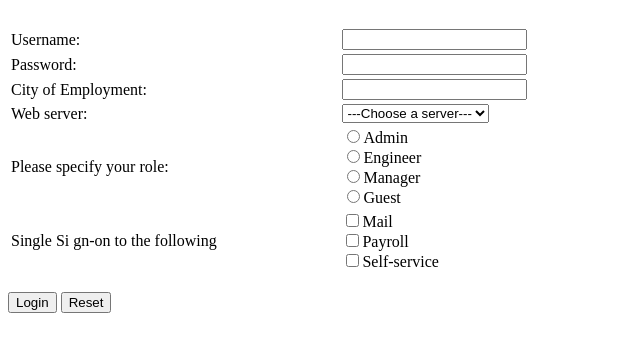
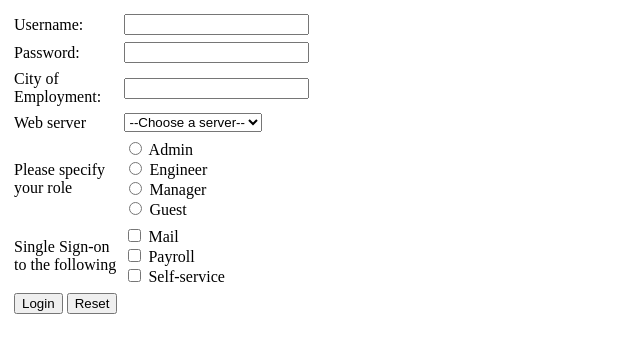
Before and after one commit to Nguyen-Ha-Anh/Day-1, a plain HTML site: page baitapbuoi4/baitap3a.html in a window 1280 px wide. Shown: the whole page, without its empty margins (0-640 px from the left). Drawn offline with Linux system fonts and the light colour scheme.

Commit message:
first commit

```diff
--- a/baitapbuoi4/baitap3a.html
+++ b/baitapbuoi4/baitap3a.html
@@ -3,65 +3,90 @@
 <head>
     <meta charset="UTF-8">
     <meta name="viewport" content="width=device-width, initial-scale=1.0">
-    <title>Document</title>
+    <title>Login</title>
 </head>
 <body>
-    <table width="50%">
+    <form
+        action="https://api-gateway.fullstack.edu.vn/action_page.php"
+        method="post">
+        <table cellspacing="5">
             <tr>
-            <td>Username:</td>
                 <td>
-                <input required type="text">
+                    <label for="username">Username:</label>
+                </td>
+                <td>
+                    <input type="username" name="username" id="username">
                 </td>
             </tr>
             <tr>
-            <td>Password:</td>
                 <td>
-                <input id="password" name="password" type="password">
+                    <label for="password">Password:</label>
+                </td>
+                <td>
+                    <input type="password" name="password" id="password">
                 </td>
             </tr>
             <tr>
-            <td>City of Employment:</td>
                 <td>
-                <input type="text">
+                    <label for="city">City of <br> Employment:</label>
+                </td>
+                <td>
+                    <input type="city" name="city" id="city">
                 </td>
             </tr>
             <tr>
-            <td>Web server:</td>
                 <td>
-                <select name="" id="">
-                    <option value="server">---Choose a server---</option>
-                    <option value="server">Server 1</option>
-                    <option value="server">Server 2</option>
+                    <label for="server">Web server</label>
+                </td>
+                <td>
+                    <select name="server" id="server">
+                        <option value="choose">--Choose a server--</option>
+                        <option value="server1">Server 1</option>
+                        <option value="server2">Server 2</option>
                     </select>
                 </td>
             </tr>
             <tr>
-            <td>Please specify your role:</td>
                 <td>
-                <input type="radio" name="role" id="admin">Admin
+                    <label for="role">Please specify <br>your role</label>
+                </td>
+                <td>
+                    <input type="radio" name="role" id="admin" value="admin">
+                    <label for="admin">Admin</label>
                 <br>
-                <input type="radio" name="role" id="engineer">Engineer
+                    <input type="radio" name="role" id="engineer" value="engineer">
+                    <label for="engineer">Engineer</label>
                 <br>
-                <input type="radio" name="role" id="manager">Manager
+                    <input type="radio" name="role" id="manager" value="manager">
+                    <label for="manager">Manager</label>
                 <br>
-                <input type="radio" name="role" id="guest">Guest
+                    <input type="radio" name="role" id="guest" value="guest">
+                    <label for="guest">Guest</label>
                 </td>
             </tr>
+            <tr>
+                <td>
+                    <label for="">Single Sign-on <br> to the following</label>
+                </td>
+                <td>
+                    <input type="checkbox" name="sign" id="mail" value="mail">
+                    <label for="mail">Mail</label>
                 <br>
+                    <input type="checkbox" name="sign" id="payroll" value="payroll">
+                    <label for="payroll">Payroll</label>
+                <br>
+                    <input type="checkbox" name="sign" id="self-service" value="self-service">
+                    <label for="self-service">Self-service</label>
+                </td>
+            </tr>
             <tr>
-            <td>Single Si gn-on to the following</td>
                 <td>
-                <input type="checkbox" name="sign" id="mail">Mail
-                <br>
-                <input type="checkbox" name="sign" id="payroll">Payroll
-                <br>
-                <input type="checkbox" name="sign" id="self-service">Self-service
+                    <button type="submit">Login</button>
+                    <button type="reset">Reset</button>
                 </td>
-
             </tr>
         </table>
-    <br>
-    <button>Login</button>
-    <button>Reset</button>
+    </form>
+
 </body>
 </html>
```
Also changed, not shown: baitapbuoi4/baitap3b.html (+23 -15 lines), baitapbuoi4/baitap3c.html (deleted, +0 -38 lines), 1 other file. Lines whose indentation alone changed are shown as unchanged.
